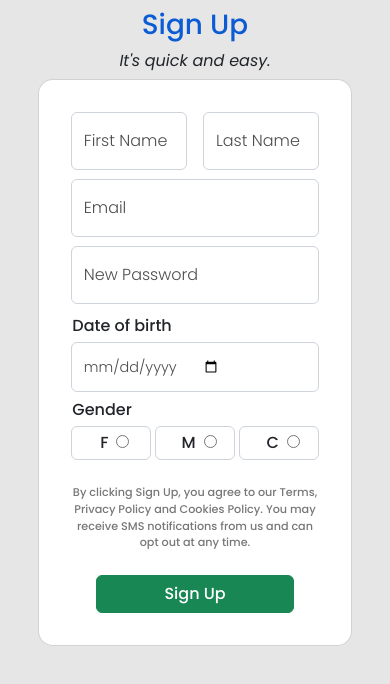
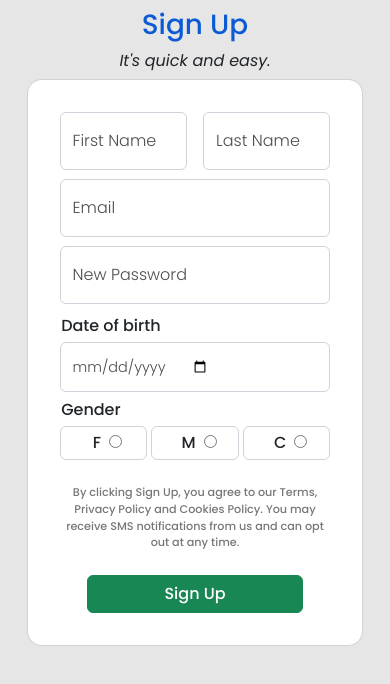
Before and after one commit to HassnainKazmi/User-Authentication-System, a React (Create React App) app: page /User-Authentication-System/signup in a window 390 px wide. Shown: the top 684 px of the page. Built offline with nearby package versions, Linux system fonts and the light colour scheme.

Commit message:
signup form padding changed

```diff
--- a/src/components/SignUpPage/signUpPage.css
+++ b/src/components/SignUpPage/signUpPage.css
@@ -119,7 +119,7 @@
 
   .signup__logo,
   .signupform__content {
-    padding: 0rem 1rem;
+    padding: 0rem 0.3rem;
   }
 
   #floatingInput {
```
